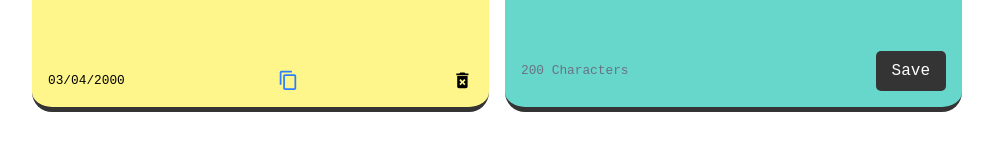
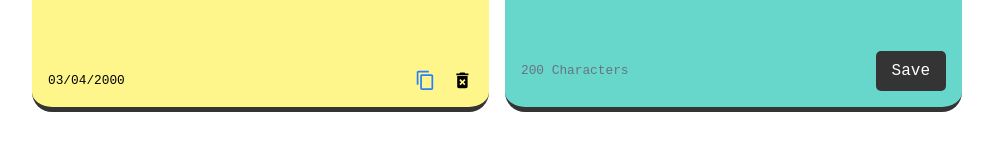
Before and after one commit to omeshapasan2/Flutter-React-Notes-App, a React (Vite) app in the folder hyper-notes-react/: page /notes in a window 1280 px wide. Shown: the part 337-488 px from the top of the page, without its empty margins (143-1136 px from the left). Built offline with nearby package versions, Linux system fonts and the light colour scheme; no server answers.

Commit message:
note-footer-icons Spacing Fixed

```diff
--- a/hyper-notes-react/src/components/Note.jsx
+++ b/hyper-notes-react/src/components/Note.jsx
@@ -8,6 +8,7 @@ const Note = ( { id, text, date, handleDeleteNote, handleCopyNote } ) => {
             <div className="note-footer">
                 <small>{date}</small>
 
+                <div className="note-footer-icons flex justify-start space-x-4">
                     <MdContentCopy
                         onClick={() => handleCopyNote(text)}
                         className="copy-icon text-blue-500 hover:text-blue-700 cursor-pointer transition duration-200"
@@ -18,6 +19,7 @@ const Note = ( { id, text, date, handleDeleteNote, handleCopyNote } ) => {
                         className="delete-icon text-black hover:text-red-500 active:scale-90 cursor-pointer transition duration-200"
                         size="1.3em"
                     />
+                </div>
 
             </div>
         </div>
```
Lines whose indentation alone changed are shown as unchanged.
